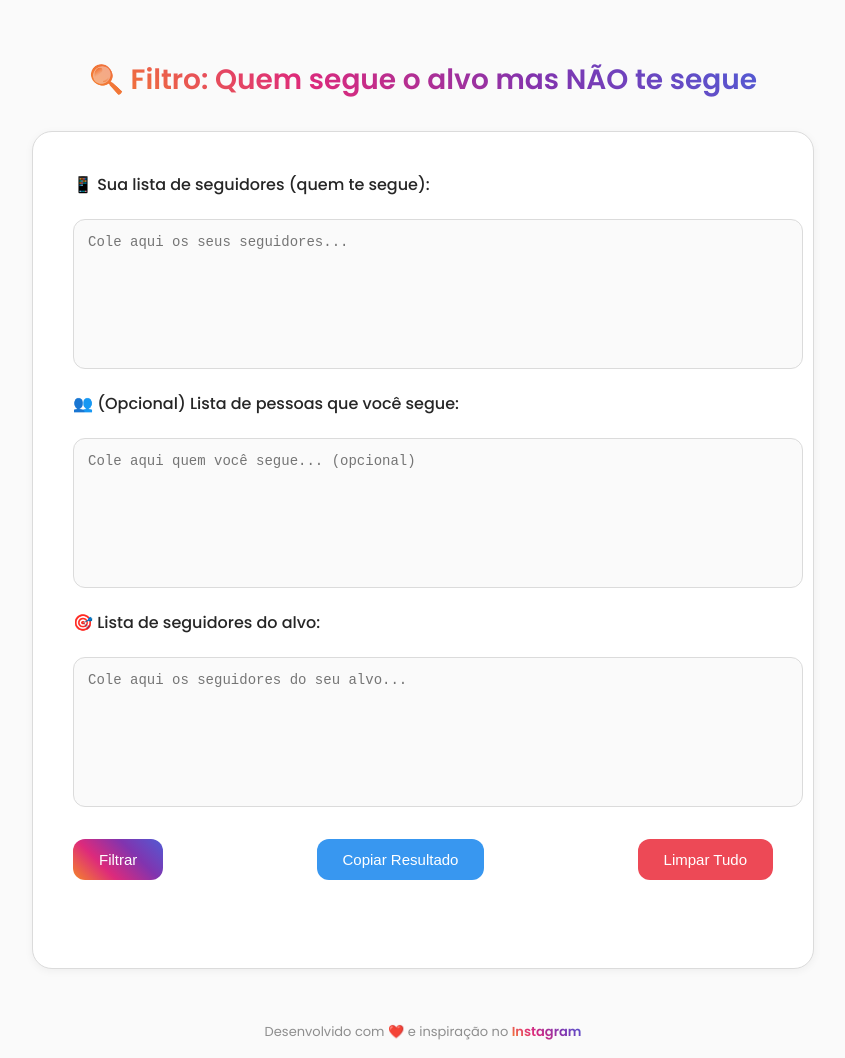
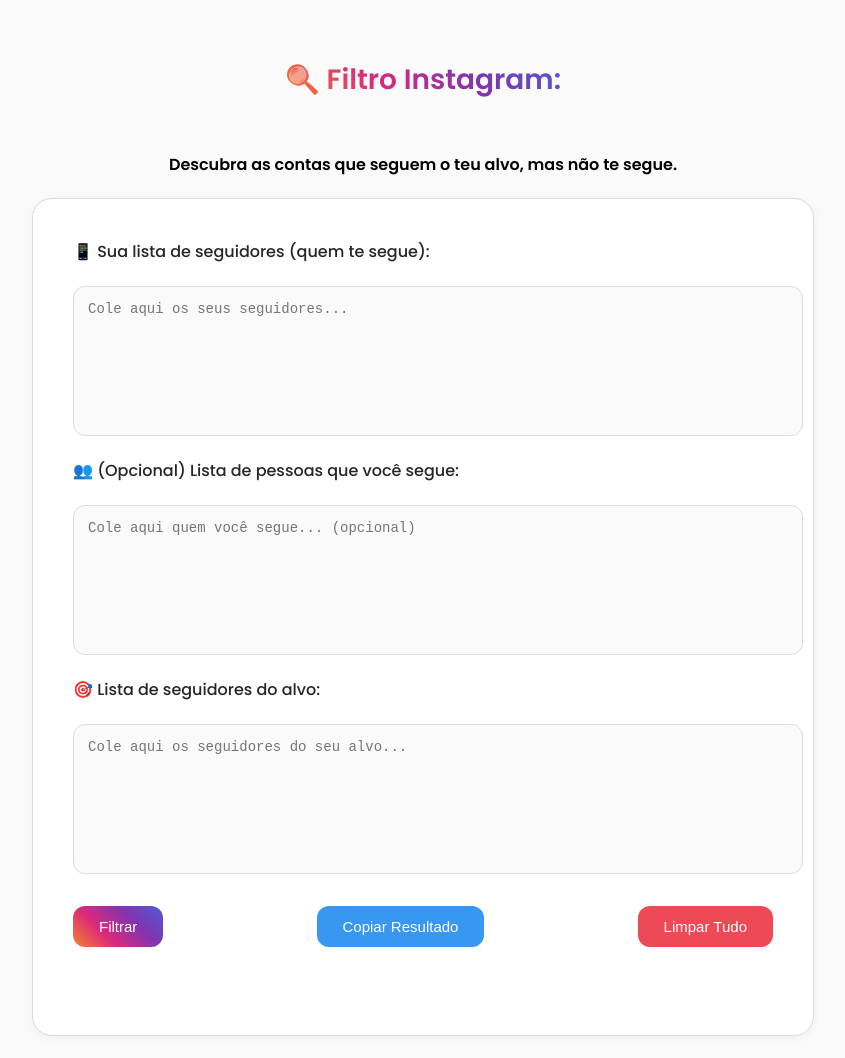
Before and after one commit to raldineyr/Instagram-follower-filter, a plain HTML site: page index.html in a window 1280 px wide. Shown: the top 1058 px of the page, without its empty margins (217-1062 px from the left). Drawn offline with Linux system fonts and the light colour scheme.

Commit message:
index.html

```diff
--- a/index.html
+++ b/index.html
@@ -141,7 +141,8 @@
 </head>
 <body>
 
-<h1>🔍 Filtro: Quem segue o alvo mas NÃO te segue</h1>
+<h1>🔍 Filtro Instagram:</h1>
+  <h4>Descubra as contas que seguem o teu alvo, mas não te segue.</h4>
 
 <div class="container">
   <label>📱 Sua lista de seguidores (quem te segue):</label>
```
